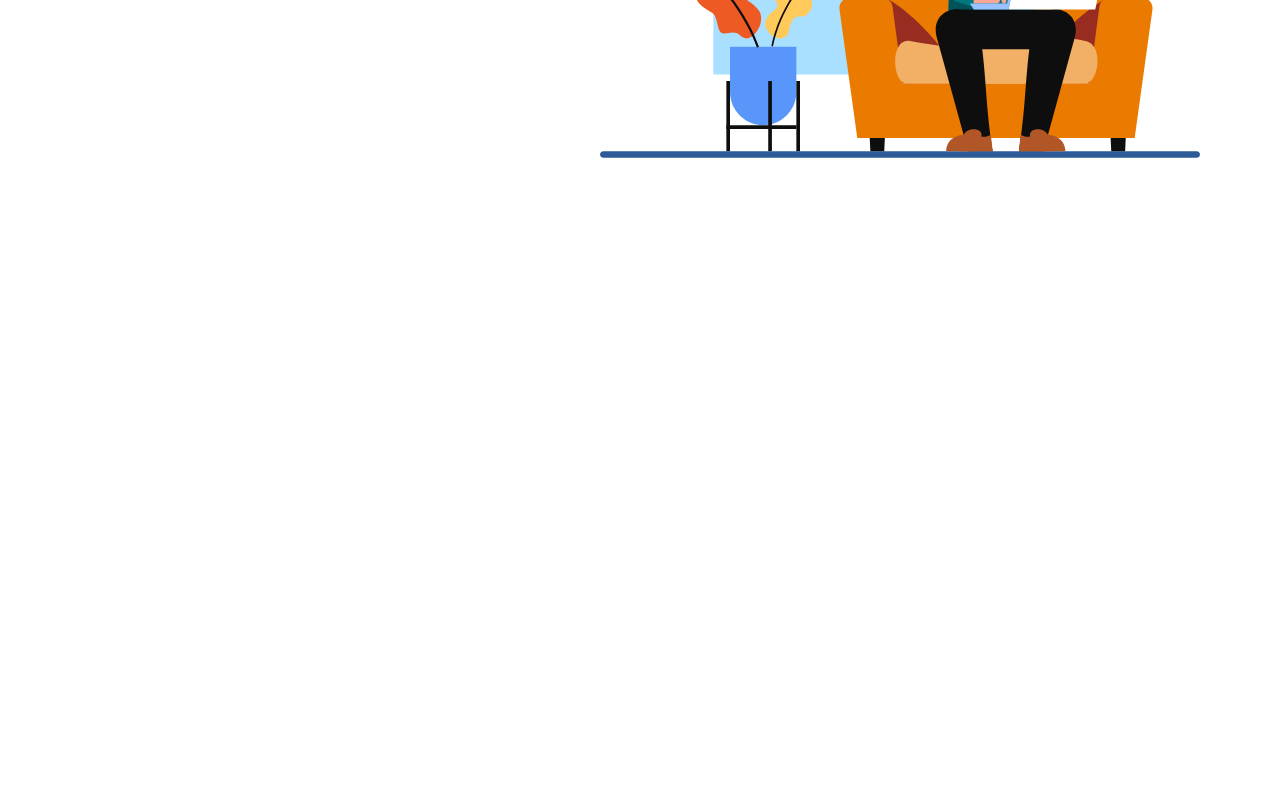
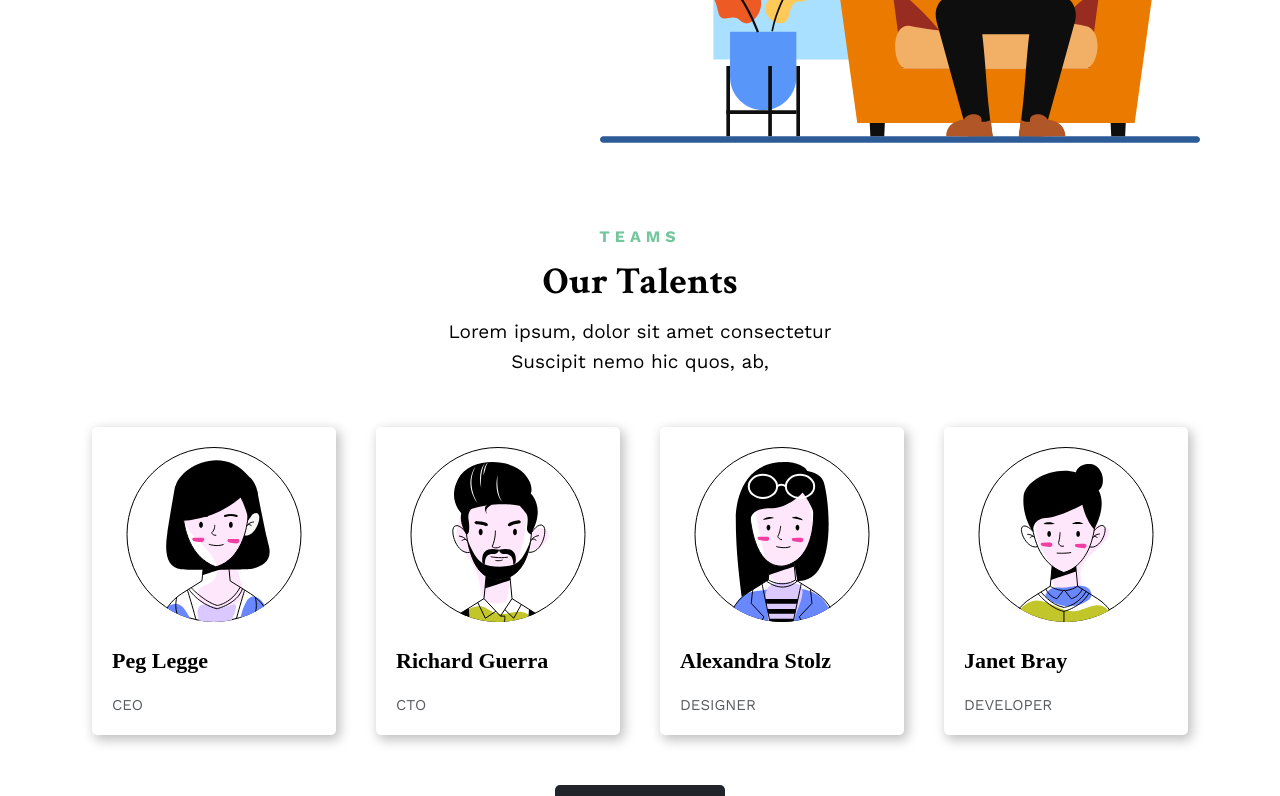
Before and after one commit to Jankon9966/responsive-website-HTML-CSS-JS, a plain HTML site: page index.html in a window 1280 px wide. Shown: the part 2004-2800 px from the top of the page. Before the commit the page ends 2246 px from the top, so only its background shows below. Drawn offline with nearby package versions, Linux system fonts and the light colour scheme.

Commit message:
add Talents section

```diff
--- a/css/main.css
+++ b/css/main.css
@@ -12,7 +12,7 @@
     font-size: 38px;
     line-height: 50px;
     font-weight: 700;
-    padding-bottom: 15px;
+    padding-bottom: 10px;
     color: #000000;
 }
 
@@ -22,7 +22,7 @@
     font-size: 16px;
     line-height: 20px;
     font-weight: 700;
-    padding-bottom: 20px;
+    padding-bottom: 10px;
     color: #74C69D;
     letter-spacing: 5px;
     text-transform: uppercase;
@@ -145,9 +145,10 @@
     text-align: center;
 }
 
-.partners .partners_wrapper span {
+/* SECTION SPAN */
+.section_span {
     font-family: "Work Sans", sans-serif;
-    font-size: 18px;
+    font-size: 19px;
     line-height: 30px;
     font-weight: 400;
 }
@@ -177,6 +178,47 @@
     font-weight: 400;
     padding-bottom: 20px;
     color: rgba(33, 37, 41, 0.5);
+}
+
+.teams {
+    max-width: 1176px;
+    margin: 40px auto;
+    padding: 0 40px;
+    text-align: center;
+}
+
+.teams .talents_images_wrapper {
+    display: flex;
+    justify-content: space-between;
+    align-items: center;
+    gap: 40px;
+    margin: 50px 0;
+}
+
+.teams .talents_images_wrapper .single_item {
+    padding: 20px;
+    width: 270px;
+    border-radius: 5px;
+    box-shadow: 3px 4px 12px 1px rgba(0, 0, 0, 0.25);
+}
+
+.teams .talents_images_wrapper .single_item h2 {
+    font-size: 22px;
+    line-height: 30px;
+    font-weight: 700;
+    text-align: start;
+    padding-top: 20px;
+}
+
+.teams .talents_images_wrapper .single_item h4 {
+    font-family: "Work Sans", sans-serif;
+    font-size: 15px;
+    line-height: 19px;
+    font-weight: 400;
+    color: rgba(33, 37, 41, 0.75);
+    text-transform: uppercase;
+    text-align: start;
+    padding-top: 20px;
 }
 
 
@@ -233,12 +275,18 @@
         width: 420px;
     }
     .partners .partners_wrapper .partners_images {
+        justify-content: center;
         flex-wrap: wrap;
         gap: 20px;
     }
     .partners .partners_sub img {
         width: 400px;
         height: auto;
+    }
+    .teams .talents_images_wrapper {
+        justify-content: center;
+        flex-wrap: wrap;
+        gap: 15px;
     }
 }
 
--- a/index.html
+++ b/index.html
@@ -67,7 +67,7 @@
       <h3 class="section_label">Partners</h3>
       <div class="partners_wrapper">
         <h1 class="section_heading">Lorem ipsum dolor</h1>
-        <span
+        <span class="section_span"
           >Lorem ipsum, dolor sit amet consectetur<br />
           adipisicing elit.</span
         >
@@ -134,6 +134,39 @@
       </div>
     </section>
 
+    <!----- TEAMS SECTION ----->
+
+    <section class="teams">
+        <h3 class="section_label">Teams</h3>
+        <div class="teams_wrapper">
+            <h1 class="section_heading">Our Talents</h1>
+            <span class="section_span">Lorem ipsum, dolor sit amet consectetur<br> Suscipit nemo hic quos, ab,</span>
+        </div>
+        <div class="talents_images_wrapper">
+            <div class="single_item">
+                <img src="assets/talents_image_1.svg" alt="CEO">
+                <h2>Peg Legge</h2>
+                <h4 class="job">Ceo</h4>
+            </div>
+            <div class="single_item">
+                <img src="assets/talents_image_2.svg" alt="CTO">
+                <h2>Richard Guerra</h2>
+                <h4 class="job">Cto</h4>
+            </div>
+            <div class="single_item">
+                <img src="assets/talents_image_3.svg" alt="DESIGNER">
+                <h2>Alexandra Stolz</h2>
+                <h4 class="job">Designer</h4>
+            </div>
+            <div class="single_item">
+                <img src="assets/talents_image_4.svg" alt="DEVELOPER">
+                <h2>Janet Bray</h2>
+                <h4 class="job">Developer</h4>
+            </div>
+        </div>
+        <button class="section_btn">View Team</button>
+    </section>
+
     <script src="javascript/main.js"></script>
   </body>
 </html>
```
